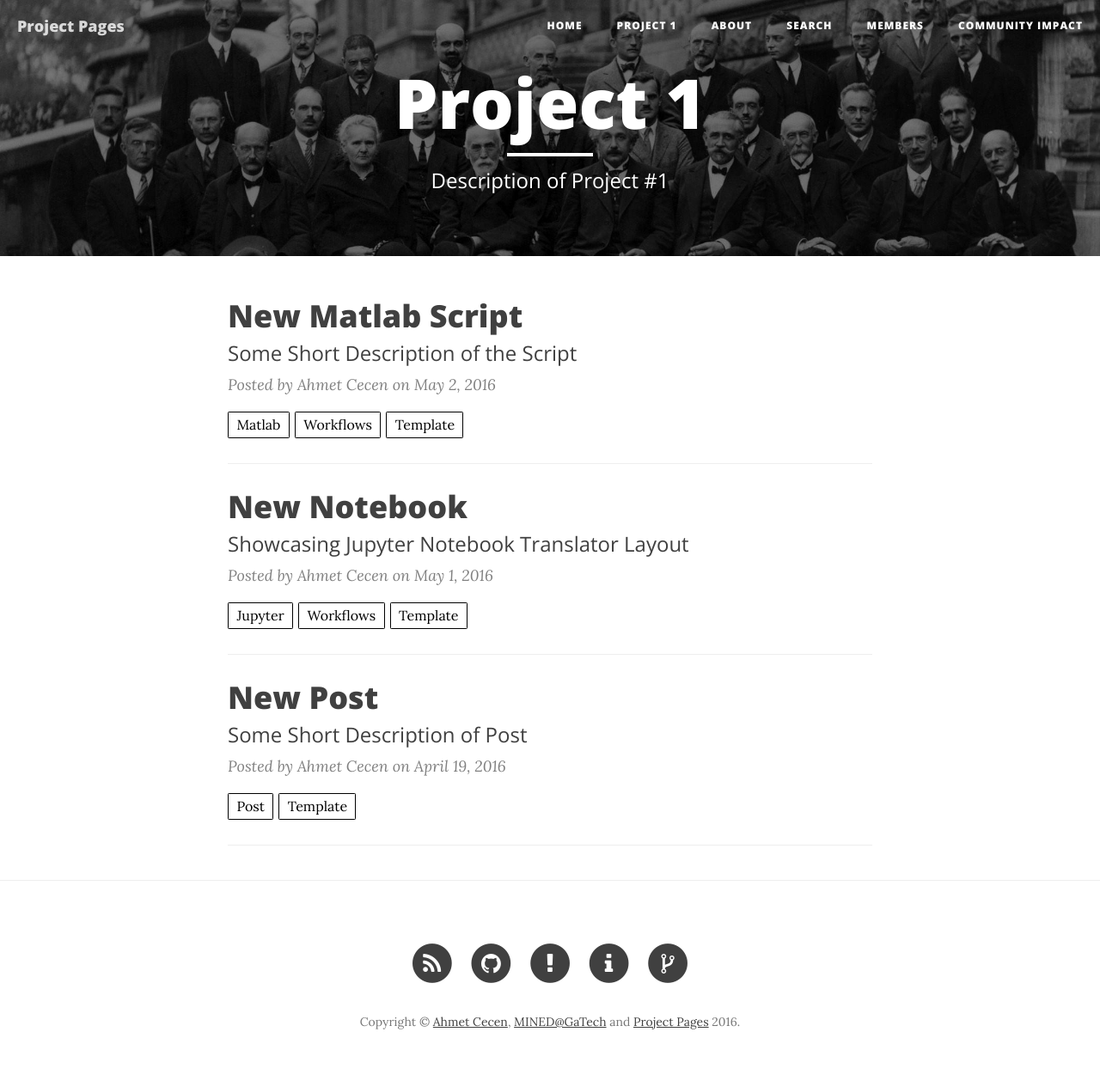
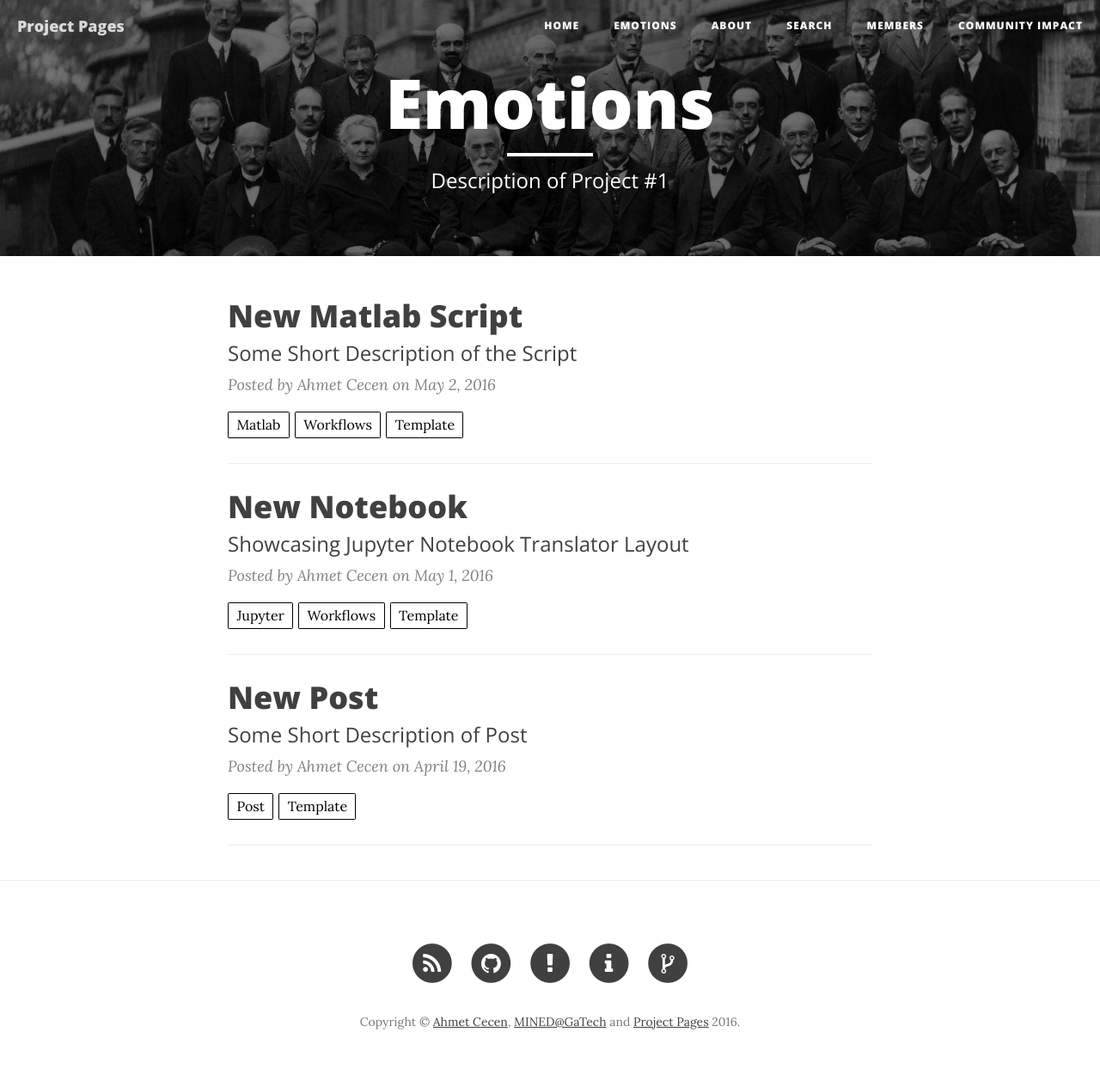
Before and after one commit to matlust/Matterhorn-ADA.github.io, a Jekyll site: the page built from projects/project1.md, in a window 1280 px wide. Shown: the whole page at 86% size. Built offline with Jekyll 4.4.1, drawn with Linux system fonts in a browser that asks for light colours; nearby versions of some CDN libraries.

Commit message:
Updated project1.md

```diff
--- a/projects/project1.md
+++ b/projects/project1.md
@@ -1,7 +1,14 @@
 ---
 layout: project
-title: "Project 1"
+title: Emotions
 description: "Description of Project #1"
-header-img: "img/home-bg.jpg"
+"header-img": "img/home-bg.jpg"
 category: project1
+published: true
 ---
+
+# Emotions
+
+adfljadflkj
+
+adlkfjlakjfds
```
